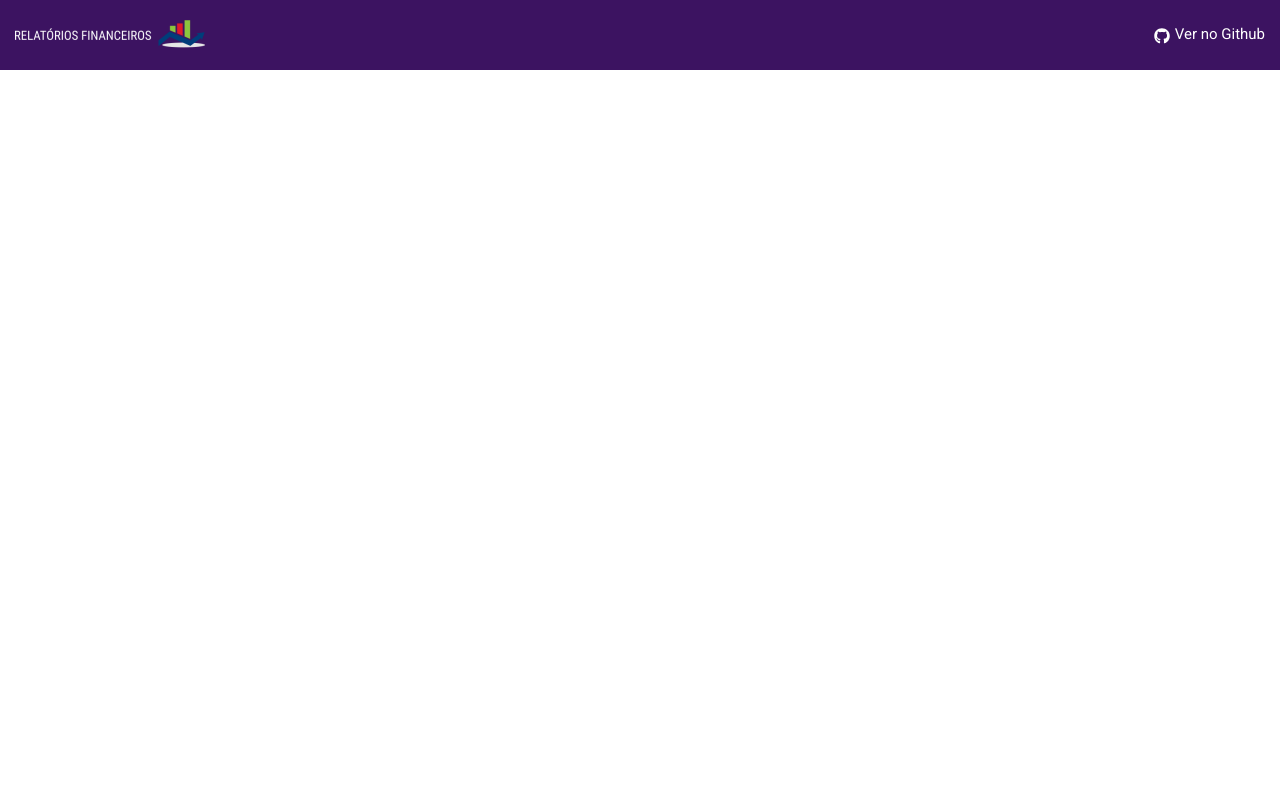
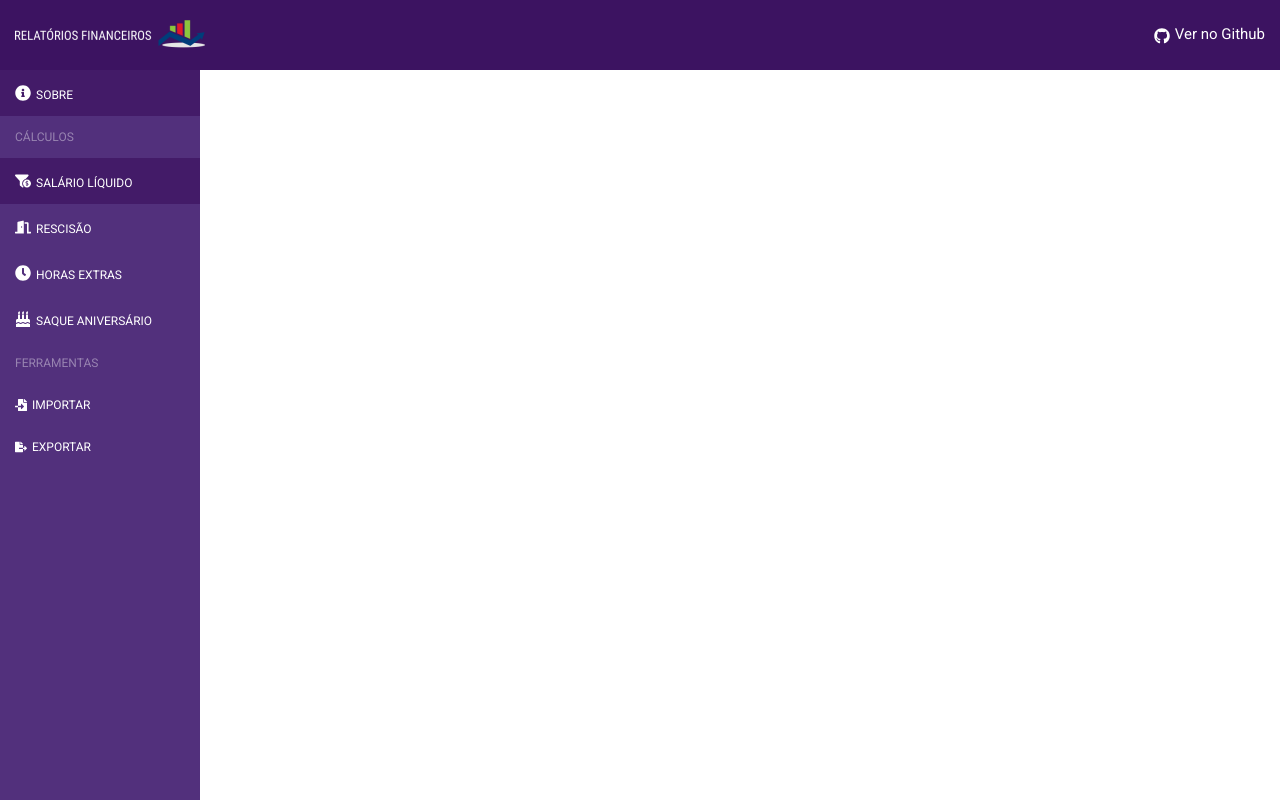
Before and after one commit to flschaves/relatorio-financeiro, a React (Create React App) app: page /salario-liquido in a window 1280 px wide. Built offline with nearby package versions, Linux system fonts and the light colour scheme.

Commit message:
feat: create Nav styles

```diff
--- a/src/components/Header/index.jsx
+++ b/src/components/Header/index.jsx
@@ -4,9 +4,9 @@ import { FaGithub, FaBars } from "react-icons/fa";
 import logoImage from "../../assets/images/logo.png";
 import { Container, Menu, Logo, Tools } from "./styles";
 
-const Header = () => (
+const Header = ({ menuVisible, setMenuVisible }) => (
   <Container>
-    <Menu>
+    <Menu onClick={() => setMenuVisible(!menuVisible)}>
       <FaBars />
     </Menu>
 
--- a/src/components/Layout/index.jsx
+++ b/src/components/Layout/index.jsx
@@ -1,15 +1,20 @@
-import React from 'react';
-import Header from '../Header';
+import React, { useState } from "react";
+import Header from "../Header";
+import Nav from "../Nav";
 
-const Layout = ({ title, children }) => (
+const Layout = ({ title, children }) => {
+  const [menuVisible, setMenuVisible] = useState(false);
+
+  return (
     <>
-    <Header />
-    {/* <Nav /> */}
+      <Header menuVisible={menuVisible} setMenuVisible={setMenuVisible} />
+      <Nav menuVisible={menuVisible} />
       <main>
         {title && <h1>{title}</h1>}
         {children}
       </main>
     </>
   );
+};
 
 export default Layout;
--- /dev/null
+++ b/src/components/Nav/index.jsx
@@ -0,0 +1,67 @@
+import React from "react";
+import {
+  FaInfoCircle,
+  FaFunnelDollar,
+  FaDoorOpen,
+  FaClock,
+  FaBirthdayCake,
+  FaFileImport,
+  FaFileExport,
+} from "react-icons/fa";
+
+import { Container, StyledNavLink, Separator } from "./styles";
+
+const items = [
+  {
+    path: "/salario-liquido",
+    icon: <FaFunnelDollar size={16} />,
+    label: "Salário Líquido",
+  },
+  {
+    path: "/rescisao",
+    icon: <FaDoorOpen size={16} />,
+    label: "Rescisão",
+  },
+  {
+    path: "/horas-extras",
+    icon: <FaClock size={16} />,
+    label: "Horas Extras",
+  },
+  {
+    path: "/saque-aniversario",
+    icon: <FaBirthdayCake size={16} />,
+    label: "Saque Aniversário",
+  },
+];
+
+const Nav = ({ menuVisible }) => (
+  <Container className={menuVisible ? "show" : ""}>
+    <StyledNavLink to="/">
+      <FaInfoCircle size={16} />
+      Sobre
+    </StyledNavLink>
+
+    <Separator>Cálculos</Separator>
+
+    {items.map((item) => (
+      <StyledNavLink to={item.path} key={item.path}>
+        {item.icon}
+        {item.label}
+      </StyledNavLink>
+    ))}
+
+    <Separator>Ferramentas</Separator>
+
+    <StyledNavLink to="/ferramentas/importar">
+      <FaFileImport />
+      Importar
+    </StyledNavLink>
+
+    <StyledNavLink to="/ferramentas/exportar">
+      <FaFileExport />
+      Exportar
+    </StyledNavLink>
+  </Container>
+);
+
+export default Nav;
--- /dev/null
+++ b/src/components/Nav/styles.js
@@ -0,0 +1,60 @@
+import styled from "styled-components";
+import { NavLink } from "react-router-dom";
+
+const navWidth = 200;
+
+export const Container = styled.nav`
+  position: fixed;
+  top: 0;
+  left: -${navWidth}px;
+
+  width: ${navWidth}px;
+  height: 100vh;
+
+  padding-top: 70px;
+  background-color: ${(props) => props.theme.light.lighter};
+
+  transition: left 200ms ease;
+
+  &.show {
+    left: 0;
+  }
+
+  @media (min-width: 1024px) {
+    left: 0;
+  }
+`;
+
+export const StyledNavLink = styled(NavLink).attrs({
+  activeClassName: "active",
+})`
+  display: block;
+  padding: 15px;
+
+  color: #fff;
+  font-size: 12px;
+  text-transform: uppercase;
+  text-decoration: none;
+
+  svg {
+    margin-right: 5px;
+    vertical-align: bottom;
+  }
+
+  &:hover,
+  &.active {
+    background-color: #3d1361b2;
+  }
+`;
+
+export const Separator = styled.span`
+  display: block;
+  padding: 15px;
+
+  opacity: 0.4;
+
+  color: #fff;
+  font-size: 12px;
+  text-transform: uppercase;
+  text-decoration: none;
+`;
```
Lines whose indentation alone changed are shown as unchanged.
